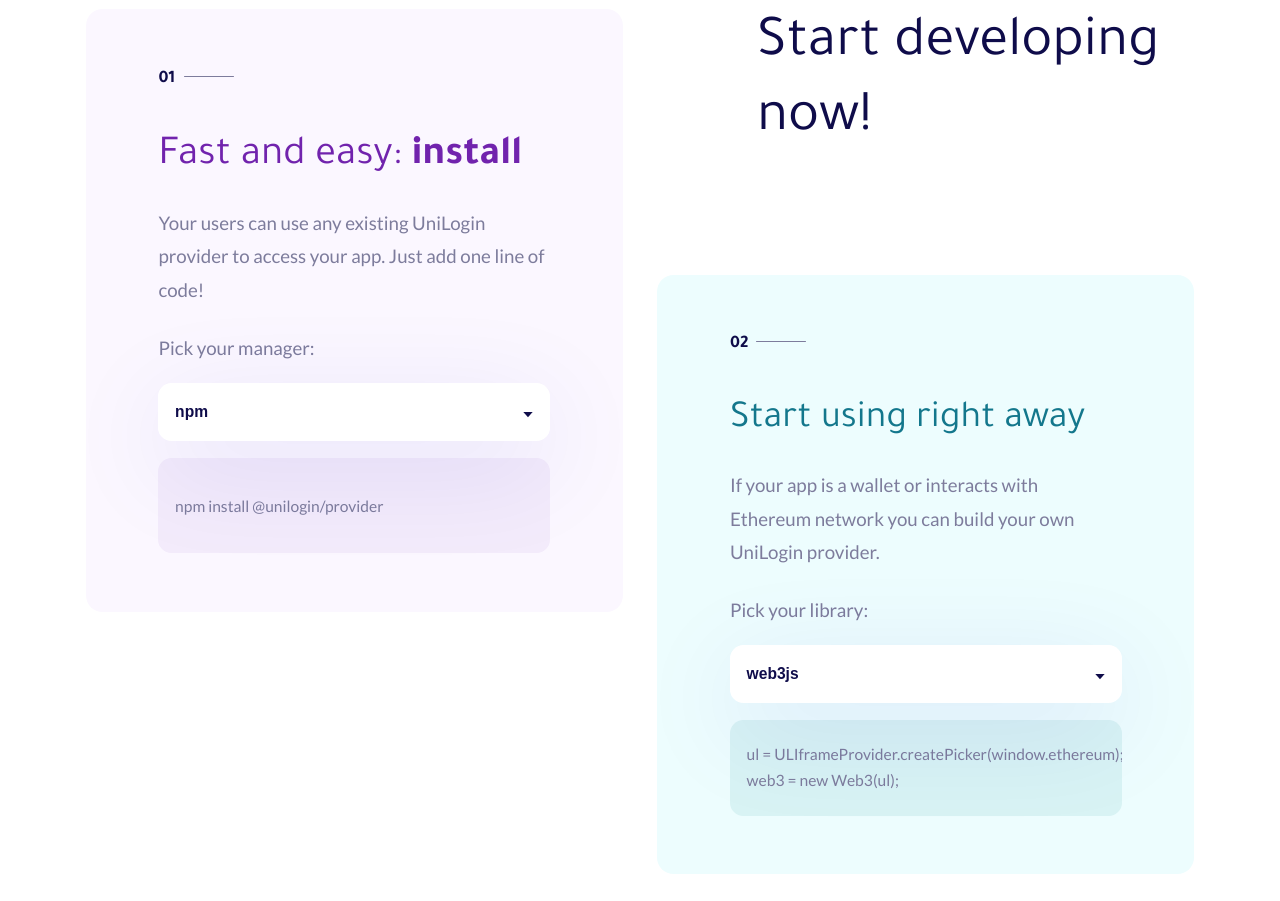
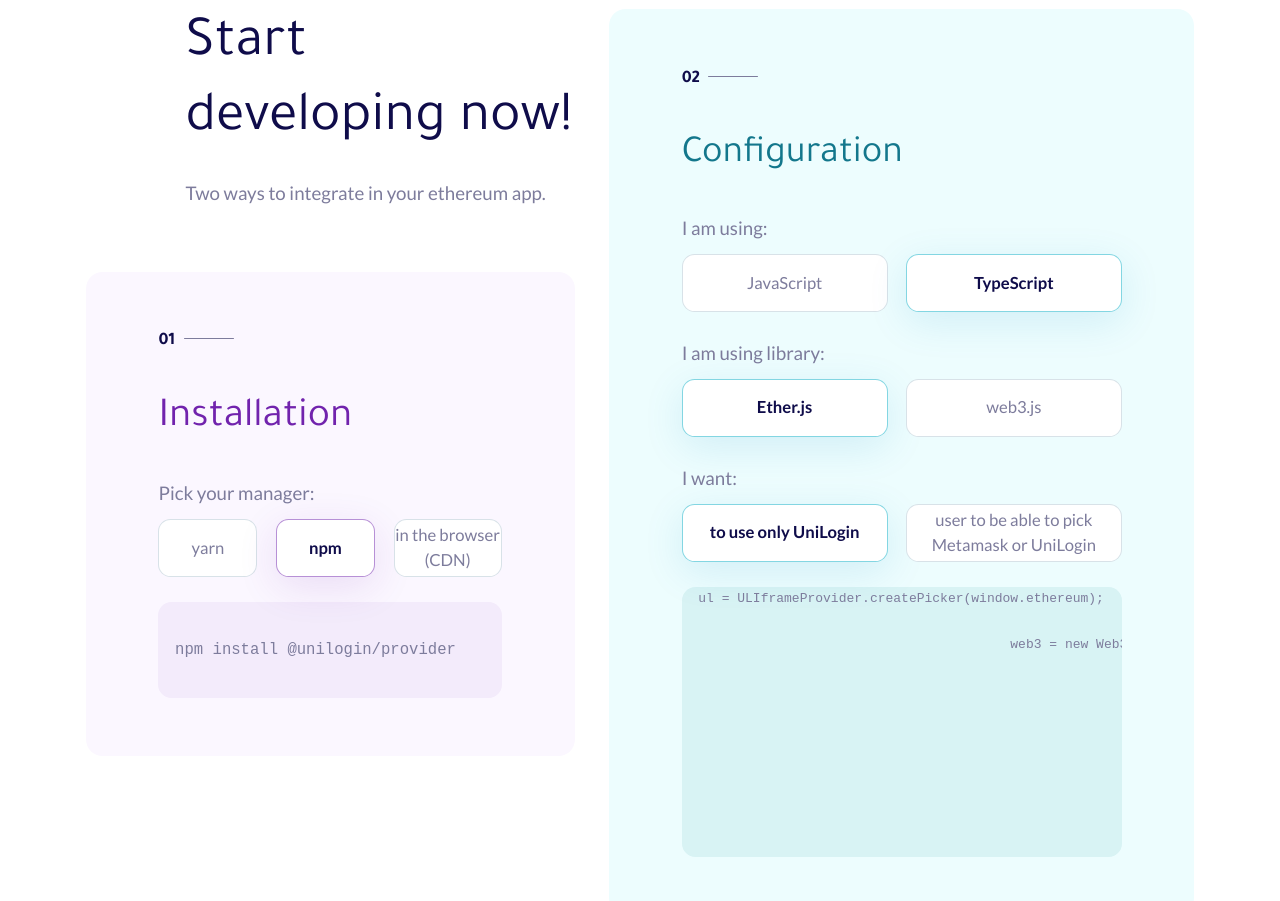
Before and after one commit to UniLogin/website3, a website: page public/index.html in a window 1280 px wide. Shown: the part 3280-4181 px from the top of the page. Drawn offline with nearby package versions, Linux system fonts and the light colour scheme.

Commit message:
Introduce new pickers

```diff
--- a/public/css/components/start.css
+++ b/public/css/components/start.css
@@ -8,17 +8,17 @@
 }
 
 .grid__item_1 {
-    grid-row: 1 / -1;
+    /* grid-row: 1 / -1; */
 }
 
-.start > .grid__item_2 {
+.start__row > .grid__item_2 {
     grid-row: 1 / 2;
-    grid-column: 2 / 3;
 }
 
-.start > .grid__item_3 {
-    grid-row: 2 / 3;
+.start__row > .grid__item_3 {
     grid-column: 2 / 3;
+    grid-row: 1 / -1;
+    /* grid-column: 2 / 3; */
 }
 
 .start__theme_purple {
@@ -57,6 +57,58 @@
 
 .start__link {
     color: inherit;
+}
+
+.start__options_wrapper {
+    width: 100%;
+    display: grid;
+    grid-column-gap: .9rem;
+    margin-bottom: 2.4rem;
+    margin-top: .8rem;
+
+    & > :not(:last-child) {
+        margin-right: .9rem;
+    }
+}
+
+.start__options_wrapper.manager {
+    grid-template-columns: repeat(3, 1fr);
+}
+
+.start__options_wrapper.two {
+    grid-template-columns: repeat(2, 1fr);
+}
+
+.start__option {
+    background: #fff;
+    color: #7D7C9C;
+    border: 1px solid rgba(190, 207, 217, 0.6);
+    border-radius: 1.2rem;
+    font-weight: 500;
+    font-size: 1.6rem;
+    min-height: 5.6rem;
+    display: flex;
+    justify-content: center;
+    align-items: center;
+    text-align: center;
+}
+
+.start__option_text {
+    line-height: 2.4rem;
+}
+
+.start__theme_purple .start__option.active {
+    color: #0F0C4A;
+    font-weight: 600;
+    border: 1px solid rgba(113, 35, 173, 0.5);
+    box-shadow: 0px 10px 40px rgba(113, 35, 173, 0.12);
+}
+
+.start__theme_turquoise .start__option.active {
+    color: #0F0C4A;
+    font-weight: 600;
+    border: 1px solid rgba(8, 174, 197, 0.5);
+    box-shadow: 0px 10px 40px rgba(0, 131, 188, 0.12);
 }
 
 .start__select {
@@ -143,6 +195,10 @@
     transform: rotate(180deg);
 }
 
+.start__code_text_wrapper {
+    max-width: 40.7rem;
+}
+
 .start__code_wrapper {
     display: flex;
     height: 5.6rem;
@@ -172,8 +228,10 @@
     white-space: nowrap;
 }
 
-#start__code_manager.start__code {
+#start__code_configuration.start__code {
     line-height: 2.5rem;
+    font-size: 13px;
+    line-height: 23px;
 }
 
 .start__code_wrapper.manager {
@@ -182,8 +240,8 @@
     align-items: center;
 }
 
-.start__code_wrapper.library {
-    height: 9.2rem;
+.start__code_wrapper.configuration {
+    height: 26rem;
 }
 
 .start__label {
@@ -199,13 +257,13 @@
     display: flex;
     flex-direction: column;
     padding-left: 9.6rem;
-    margin-bottom: 8.8rem;
+    margin-bottom: 5.9rem;
 }
 
 .start__cta_title {
-    font-size: 5.6rem;
+    font-size: 5.5rem;
     line-height: 7.2rem;
-    margin-bottom: 2.3rem;
+    margin-bottom: 1.7rem;
 }
 
 .start__cta_text {
@@ -234,17 +292,11 @@
 
 .start__card_title {
     font-size: 4rem;
+    margin-bottom: 3.2rem;
 }
 
 .start__card_2 .start__card_title {
     font-size: 3.7rem
-}
-
-.start__card_text {
-    color: var(--color-text-second);
-    font-size: 1.8rem;
-    line-height: 3.2rem;
-    margin: 2.4rem 0;
 }
 
 @media only screen and (max-width: 1024px) {
--- a/public/css/main.css
+++ b/public/css/main.css
@@ -1,3 +1,4 @@
 @import './vendor/minireset.css';
+@import './vendor/prism.css';
 @import './base/all.css';
 @import '../../node_modules/swiper/css/swiper.css';
--- a/public/index.html
+++ b/public/index.html
@@ -307,18 +307,27 @@
         <section class="start">
             <div class="container">
                 <div class="start__row">
+                    <div class="grid__item_2">
+                        <div class="start__cta">
+                            <h2 class="start__cta_title">Start developing now!</h2>
+                            <p class="start__cta_text">Two ways to integrate in your ethereum app.</p>
+                        </div>
+                    </div>
                     <div class="grid__item_1">
                         <div class="start__card start__card_1 start__theme_purple">
                             <div class="start__card_top">
                                 <h6 class="start__card_number">01</h6>
                                 <div class="dash"></div>
                             </div>
-                            <h3 class="start__card_title">Fast and easy: <b>install</b></h3>
-                            <p class="start__card_text">Your users can use any existing UniLogin provider to access your
-                                app. Just add one line of code!</p>
+                            <h3 class="start__card_title">Installation</h3>
                             <div class="start__picker">
                                 <label for="providerPicker" class="start__label">Pick your manager:</label>
-                                <div class="start__select_wrapper">
+                                <ul class="start__options_wrapper manager">
+                                    <li class="start__option manager" data-value="npm install @unilogin/provider"><p class="start__option_text">yarn</p></li>
+                                    <li class="start__option manager active" data-value="yarn add @unilogin/provider"><p class="start__option_text">npm</p></li>
+                                    <li class="start__option manager" data-value="&ltscript src=&#148https://unpkg.com/@unilogin/provider&#148&#062<br>&lt &#47script&#062"><p class="start__option_text">in the browser (CDN)</p></li>
+                                </ul>
+                                <!-- <div class="start__select_wrapper">
                                     <div class="start__select" id="start__select_manager">
                                         <button class="start__select_text" id="start__placeholder_manager">npm</button>
                                         <ul class="start__select_options" id="start__select_options_manager">
@@ -334,16 +343,11 @@
                                         </ul>
                                     </div>
                                     <img src="./assets/images/svg/CaretDown.svg" id="start__icon_manager" alt="Caret down icon" class="start__select_icon">
-                                </div>
+                                </div> -->
                                 <div id="providerOutput" class="start__code_wrapper manager">
-                                    <p class="start__code" id="start__code_manager">npm install @unilogin/provider</p>
+                                    <code class="start__code" id="start__code_manager">npm install @unilogin/provider</code>
                                 </div>
                             </div>
-                        </div>
-                    </div>
-                    <div class="grid__item_2">
-                        <div class="start__cta">
-                            <h2 class="start__cta_title">Start developing now!</h2>
                         </div>
                     </div>
                     <div class="grid__item_3">
@@ -352,11 +356,9 @@
                                 <h6 class="start__card_number">02</h6>
                                 <div class="dash"></div>
                             </div>
-                            <h3 class="start__card_title">Start using right away</h3>
-                            <p class="start__card_text">If your app is a wallet or interacts with Ethereum network you can build your own UniLogin provider.</p>
+                            <h3 class="start__card_title">Configuration</h3>
                             <div class="start__picker">
-                                <label for="providerPicker" class="start__label">Pick your library:</label>
-                                <div class="start__select_wrapper">
+                                <!-- <div class="start__select_wrapper">
                                     <div class="start__select" id="start__select_library">
                                         <button class="start__select_text" id="start__placeholder_library">web3js</button>
                                         <ul class="start__select_options" id="start__select_options_library">
@@ -369,10 +371,25 @@
                                         </ul>
                                     </div>
                                     <img src="./assets/images/svg/CaretDown.svg" id="start__icon_library" alt="Caret down icon" class="start__select_icon">
-                                </div>
-                                <div id="providerOutput" class="start__code_wrapper library">
-                                    <p class="start__code" id="start__code_library">ul = ULIframeProvider.createPicker(window.ethereum);<br>
-                                        web3 = new Web3(ul);<p>
+                                </div> -->
+                                <label for="providerPicker" class="start__label">I am using:</label>
+                                <ul class="start__options_wrapper two language">
+                                    <li class="start__option language" data-value="JavaScript"><p class="start__option_text">JavaScript</p></li>
+                                    <li class="start__option language active" data-value="TypeScript"><p class="start__option_text">TypeScript</p></li>
+                                </ul>
+                                <label for="providerPicker" class="start__label">I am using library:</label>
+                                <ul class="start__options_wrapper two language">
+                                    <li class="start__option library active" data-value="Ether.js"><p class="start__option_text">Ether.js</p></li>
+                                    <li class="start__option library" data-value="web3.js"><p class="start__option_text">web3.js</p></li>
+                                </ul>
+                                <label for="providerPicker" class="start__label">I want:</label>
+                                <ul class="start__options_wrapper two language">
+                                    <li class="start__option provider active" data-value="UniLogin"><p class="start__option_text">to use only UniLogin</p></li>
+                                    <li class="start__option provider" data-value="Metamask/UniLogin"><p class="start__option_text">user to be able to pick Metamask or UniLogin</p></li>
+                                </ul>
+                                <div id="providerOutput" class="start__code_wrapper configuration">
+                                    <pre class="start__code_text_wrapper"><code class="start__code" id="start__code_configuration">ul = ULIframeProvider.createPicker(window.ethereum);<br>
+                                        web3 = new Web3(ul);</code></pre>
                                 </div>
                                 </div>
                         </div>
```
Also changed, not shown: public/js/configurationData.js (added, +92 -0 lines), public/js/pickerHandler.js (added, +83 -0 lines), public/js/pickers.js (+10 -15 lines), public/js/main.js (line endings or trailing spaces).
